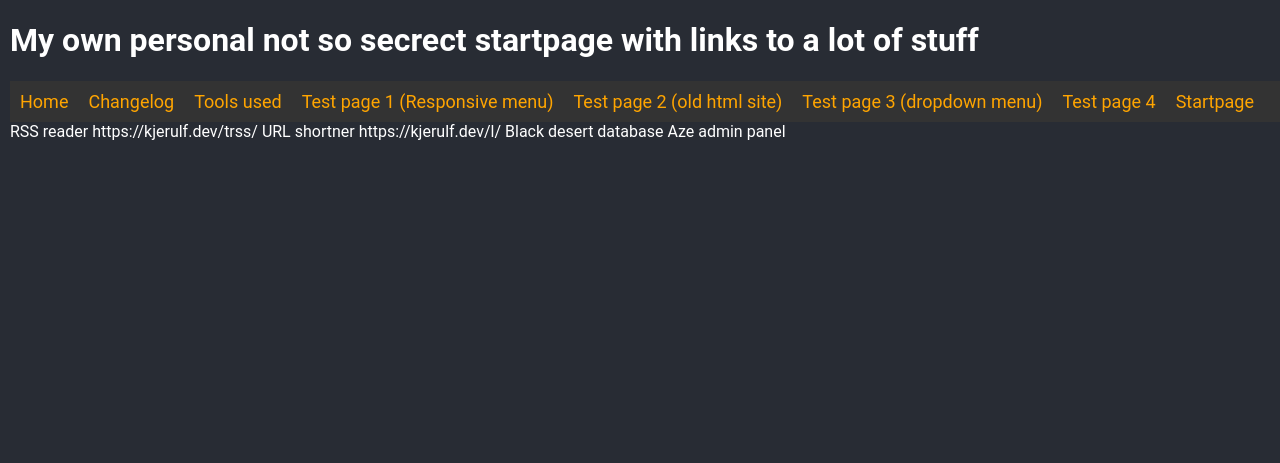
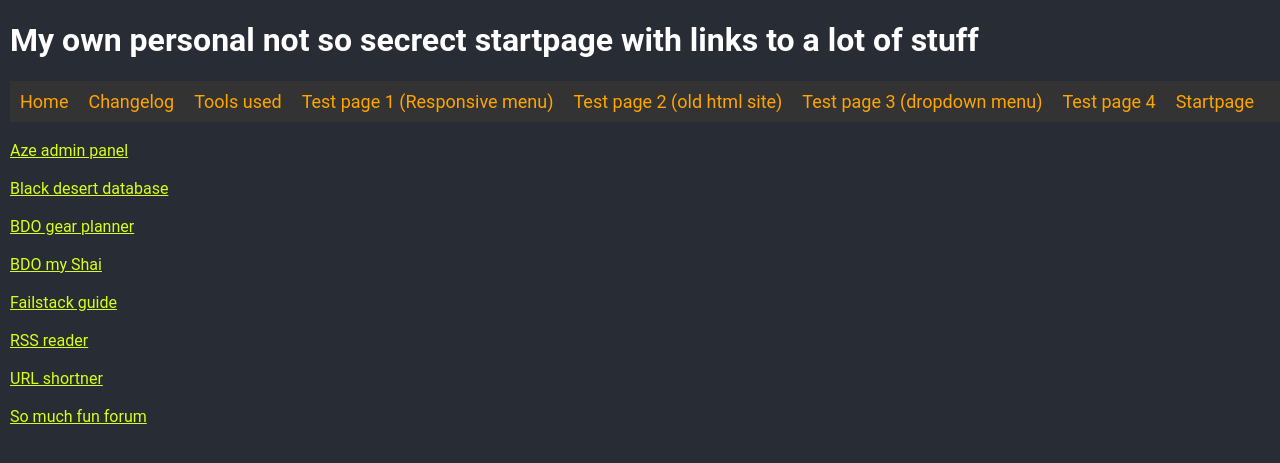
Before and after one commit to zallit/kjerulf.dev, a PHP site: page /start/index.php in a window 1280 px wide. Shown: the top 463 px of the page. Run offline with PHP 8.4, Linux system fonts and the light colour scheme.

Commit message:
updated the startpage and organized links

```diff
--- a/start/index.php
+++ b/start/index.php
@@ -21,12 +21,22 @@
         include('../template.html');;
       ?>
   </nav>
+<br>
+<a href="https://my.azehosting.net/" > Aze admin panel </a>
+<br><br>
+<a href="https://bddatabase.net"> Black desert database </a>
+<br> <br>
+<a href="https://bdoplanner.com/"> BDO gear planner </a>
+<br> <br>
+<a href="https://bdoplanner.com/AzwellCollegeScale"> BDO my Shai </a>
+<br> <br>
+<a href="https://grumpygreen.cricket/bdo-failstack-chart/BDO"> Failstack guide </a>
+<br><br>
+<a href="https://kjerulf.dev/trss/"> RSS reader </a>
+<br><br>
+<a href="https://kjerulf.dev/l/"> URL shortner </a>
+<br><br>
+<a href="https://zallit.dk/smf" >So much fun forum </a>
 
-  RSS reader https://kjerulf.dev/trss/
 
-  URL shortner https://kjerulf.dev/l/
-
-  Black desert database
-
-  Aze admin panel
 </body>
```
